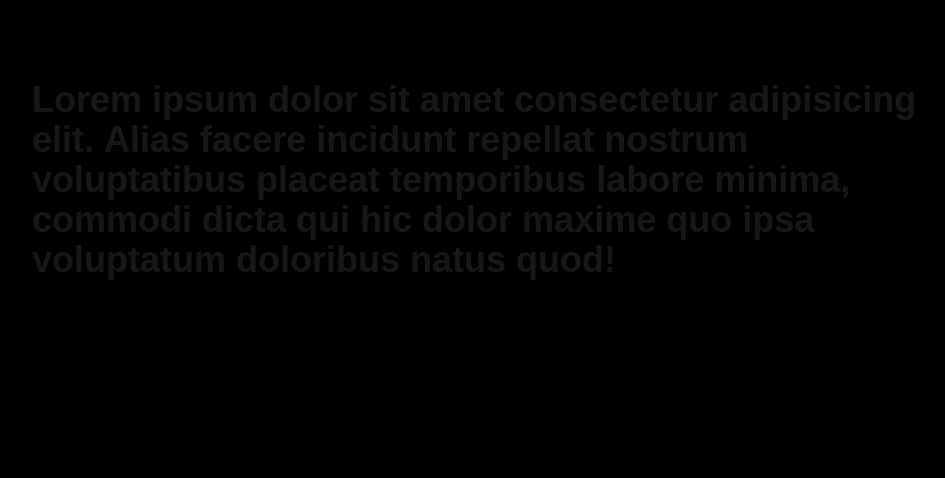
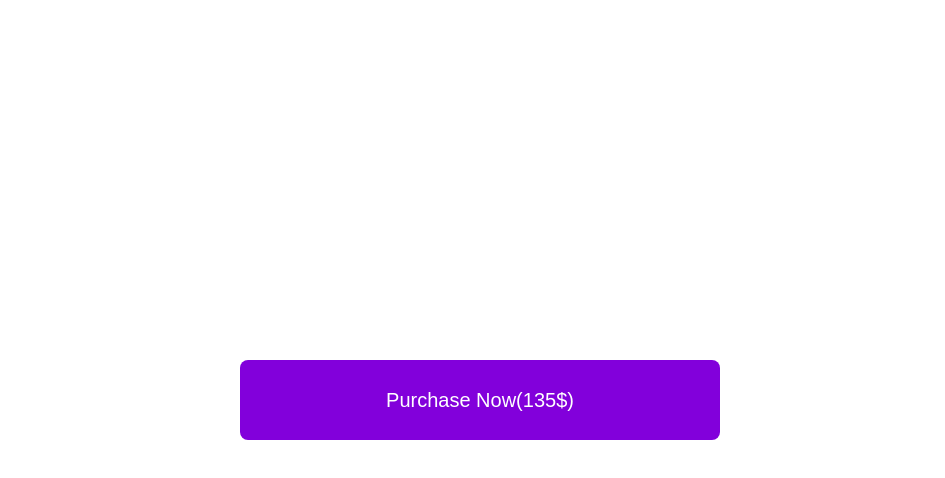
Before and after one commit to Aasheek111/UI-with-Framer, a Next.js app in the folder ui/: page / in a window 1280 px wide. Shown: the top 478 px of the page, without its empty margins (160-1105 px from the left). Built offline with nearby package versions, Linux system fonts and the light colour scheme.

Commit message:
half way there

```diff
--- a/ui/src/app/components/AnimationSequence.tsx
+++ b/ui/src/app/components/AnimationSequence.tsx
@@ -0,0 +1,48 @@
+"use client";
+import { useAnimate, motion } from "motion/react";
+
+import React from "react";
+
+function AnimationSequence() {
+  const [scope, animate] = useAnimate();
+
+  const startAnimating = async() => {
+    animate(
+      "button",
+      { width: "5rem",borderRadius:'50rem'},
+      {
+        duration: 0.3,
+      }
+    );
+    await animate(
+      "button",
+      { },
+      {
+        duration: 0.3,
+      }
+    );
+    animate(
+      "span",
+      { display:'none' },
+      {
+        duration: 0.1,
+      }
+    );
+  };
+  return (
+    <div
+      className="h-screen w-full flex relative justify-center items-center"
+      ref={scope}
+    >
+      <motion.button
+        style={{ width: "30rem" }}
+        onClick={() => startAnimating()}
+        className=" h-20 rounded-lg bg-purple-700  text-white text-xl cursor-pointer "
+      >
+        <motion.span>Purchase Now(135$)</motion.span>
+      </motion.button>
+    </div>
+  );
+}
+
+export default AnimationSequence;
--- a/ui/src/app/page.tsx
+++ b/ui/src/app/page.tsx
@@ -7,16 +7,19 @@ import Hooks from "./components/Hooks";
 import LayoutUI from "./components/Layout";
 import Navbar from "./components/Navbar";
 import AnimatedText from "./components/AnimatedText";
+import AnimationSequence from "./components/AnimationSequence";
 
 function page() {
   return (
-    <div className="bg-white">
+    <div className="">
       {/* <SubButton/> */}
       {/* <Card/> */}
       {/* <Hooks/> */}
       {/* <Variant/> */}
       {/* <LayoutUI/> */}
-      <AnimatedText />
+      {/* <AnimatedText /> */}
+      <AnimationSequence/>
+
 
       {/* <Navbar/> */}
     </div>
```
